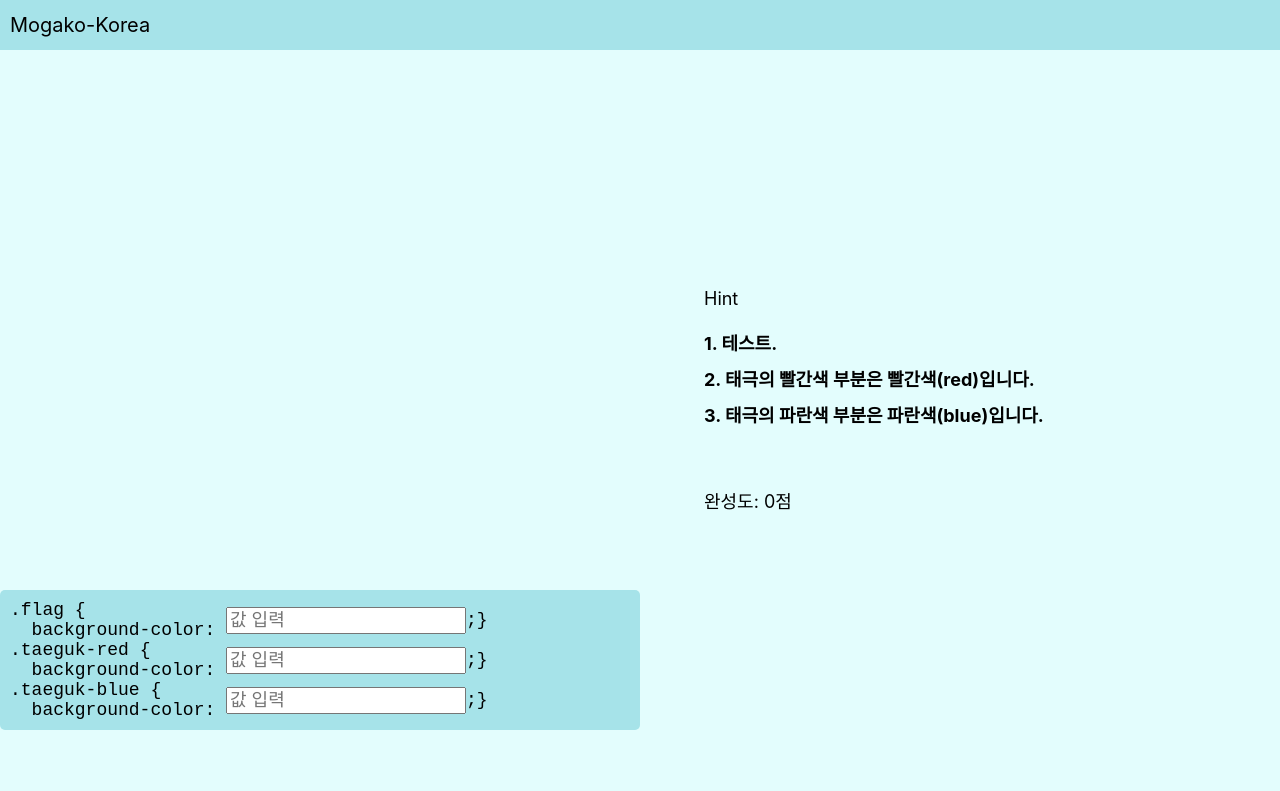
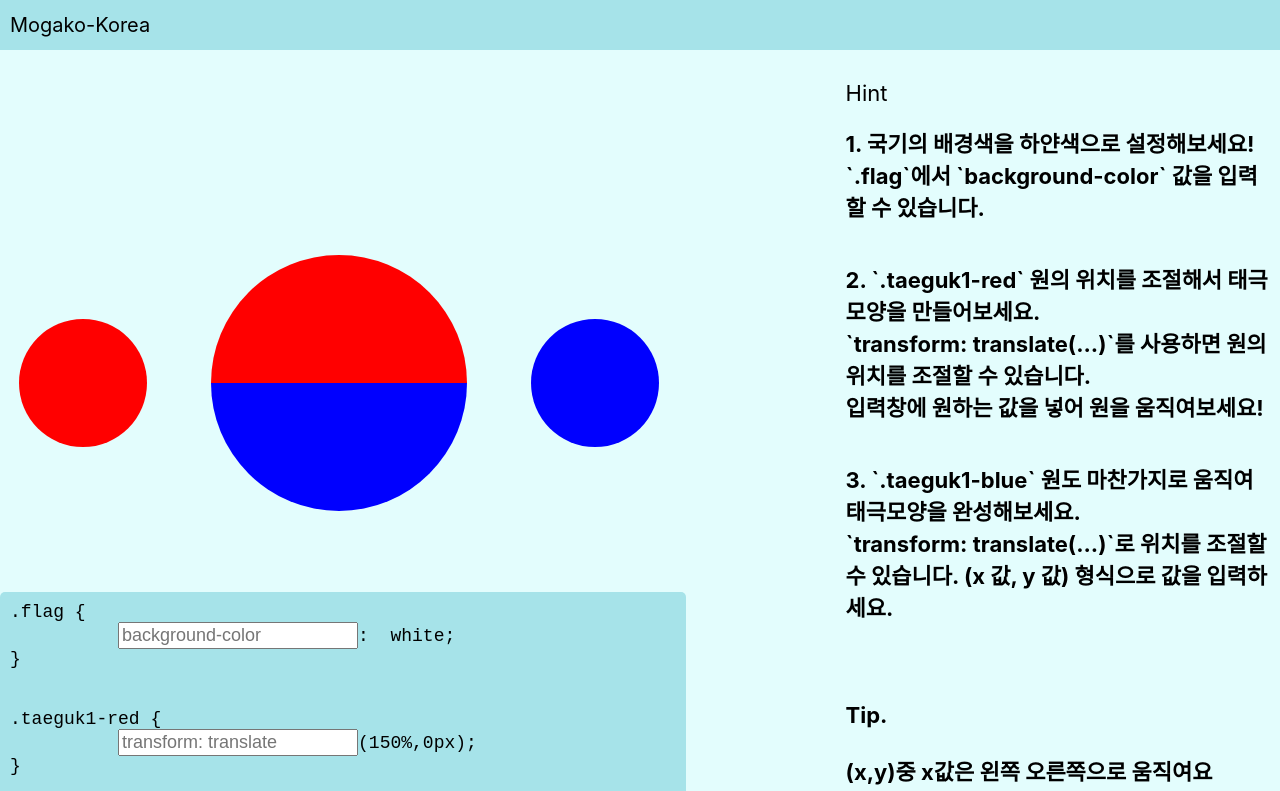
Before and after one commit to MOGAKO-ide/mogako_flag_front, a React (Create React App) app: page /stage2 in a window 1280 px wide. Shown: the top 791 px of the page. Built offline with nearby package versions, Linux system fonts and the light colour scheme.

Commit message:
useState 상태관리 적용, 단계수정병합, 패스워드변경 관련 예외처리

```diff
--- a/src/ChooseStagePage.js
+++ b/src/ChooseStagePage.js
@@ -6,7 +6,8 @@ import Stage2Flag from './images/greece_flag.png';
 import Stage3Flag from './images/germany_flag.png';
 import Stage4Flag from './images/switzerland_flag.png';
 
-function ChooseStagePage() {
+function ChooseStagePage({ user }) {
+  console.log(user); // 콘솔에 정보 넘어왔는지 확인 용도
   const navigate = useNavigate();
 
   const flags = [Stage1Flag, Stage2Flag, Stage3Flag, Stage4Flag];
--- a/src/LoginPage.js
+++ b/src/LoginPage.js
@@ -31,7 +31,7 @@ function Copyright(props) {
 
 const defaultTheme = createTheme();
 
-function LoginPage() {
+function LoginPage({ onLogin, onTokenUpdate }) {
   const navigate = useNavigate();
 
   const [username, setUsername] = React.useState('');
@@ -39,7 +39,15 @@ function LoginPage() {
 
   const handleLogin = () => {
     axiosInstance.post('auth/login', { username, password }).then(response => {
-        console.log(response.data);
+      console.log(response.data);
+      onLogin(username);
+      onTokenUpdate(response.data.value);
+
+      navigate('/choosestage');
+    })
+    .catch(error => {
+      console.error("Login error:", error);
+
     });
 }
 
@@ -51,8 +59,7 @@ function LoginPage() {
       password: password,
     });
 
-    // 로그인 성공 시 단계선택화면으로 이동
-    navigate('/choosestage');
+
   };
 
   return (
--- a/src/MyPage.js
+++ b/src/MyPage.js
@@ -2,7 +2,8 @@ import React from 'react';
 import Button from '@mui/material/Button';
 import { useNavigate } from 'react-router-dom';
 
-function MyPage({ username, userId, onLogout }) {
+function MyPage({ user, onLogout }) {
+  console.log(user);
   const navigate = useNavigate();
 
 
@@ -10,8 +11,8 @@ function MyPage({ username, userId, onLogout }) {
   // 반응형 고려하면 별도의 핸들러 함수를 정의하는 방식이 더 유용하고 확장성 좋음
 
   const handleLogout = () => {
-    // 로그아웃 로직을 처리한 후, 루트 홈페이지(Login)로 이동
-    navigate('/');
+    onLogout();  // App.js의 handleLogout 함수를 호출하여 상태를 초기화
+    navigate('/'); // 로그아웃 로직을 처리한 후, 루트 홈페이지(Login)로 이동
   };
 
   const handleChangePasswordClick = () => {
@@ -28,8 +29,8 @@ function MyPage({ username, userId, onLogout }) {
 
   return (
     <div className="my-page-container">
-      <h2>Welcome, {username}!</h2>
-      <p>Your User ID: {userId}</p>
+      <h2>Welcome, {user}!</h2>  {/* 추후 닉네임 받아오는 것으로 변경 */}
+      <p>Your User ID: {user}</p>
 
       <Button variant="contained" color="primary" onClick={handleLogout}>
         로그아웃
--- a/src/StagePage1.js
+++ b/src/StagePage1.js
@@ -1,6 +1,6 @@
 import React, { useState, useEffect } from 'react';
 import { useNavigate } from 'react-router-dom';
-import './StagePage.css';
+import './StagePage1.css';
 
 function StagePage1() {
   const navigate = useNavigate();  // <-- Declare navigate
--- /dev/null
+++ b/src/StagePage2.css
@@ -0,0 +1,148 @@
+.app {
+  display: flex;
+  align-items: center;
+  padding: 20px; /* 간격 추가 */
+
+  width: 100%;
+}
+
+
+.left, .right {
+  flex: 1;
+  padding: 0px;
+}
+
+.flag {
+  position: relative;  /* 변경된 부분 */
+  background-color: #e3fdfd;
+  top: 7%;
+  width: 53vw;
+  height: 26.5vw;
+  display: flex;
+  justify-content: center;
+  align-items: center;
+  flex-direction: row;
+  gap: 5vw;
+}
+
+.taeguk1-red {
+  position: relative;
+  width: 20vw;
+  height: 10vw;
+  border-top-left-radius: 25vw;
+  border-top-right-radius: 25vw;
+  background: #ff0000;
+  z-index: 1;
+}
+
+.taeguk1-blue {
+  position: relative;
+  width: 20vw;
+  height: 10vw;
+  border-bottom-left-radius: 25vw;
+  border-bottom-right-radius: 25vw;
+  background: #0000ff;
+  z-index: 1;
+}
+
+.movable-red {
+  position: relative;
+  width: 10vw;
+  height: 10vw;
+  border-radius: 50%;
+  background: #ff0000;
+  z-index: 2;
+}
+
+.movable-blue {
+  position: relative;
+  width: 10vw;
+  height: 10vw;
+  border-radius: 50%;
+  background: #0000ff;
+  z-index: 2;
+}
+
+
+
+
+
+
+
+/* 아래는 코드 입력창에 관한 css */
+.code-container {
+  background-color: #A6E3E9;
+  padding: 10px;
+  border-radius: 5px;
+  position: relative;
+  top: 20px;
+  width: 52vw;
+  height: 20%;
+
+}
+
+.input-line {
+  display: flex;
+  align-items: center;
+}
+
+.input-line pre, .input-line input {
+  font-size: 18px;  /* 원하는 크기로 조정 */
+}
+
+
+
+.right p {
+  margin: 10px ;
+  padding-left: 150px;
+  font-size: 22px;  /* 글자 크기 추가 */
+}
+
+.hint {
+  font-weight: bold;
+  margin-top: 20px;
+}
+
+
+
+.top-bar {
+  background-color: #A6E3E9;
+  width: 100%;
+  height: 50px;
+  display: flex;
+  align-items: center;
+  padding-left: 20px;  /* 텍스트와 왼쪽 가장자리 사이의 간격 */
+}
+
+.top-bar span {
+  font-size: 20px;  /* 글자 크기 조절 */
+}
+
+.container {
+  display: flex;
+  flex-direction: column;
+  align-items: center;
+  width: 100%;
+}
+
+
+button {
+  margin-top: 10px;
+  padding: 10px 20px;
+  background-color: #A6E3E9;
+  border: none;
+  border-radius: 5px;
+  cursor: pointer;
+  font-size: 16px;
+  transition: background-color 0.3s;
+}
+
+button:hover {
+  background-color: #89c2d9;
+}
+
+.scoreContainer {
+  display: flex;
+  align-items: center;
+  gap: 40px; /* p 요소와 button 요소 사이의 간격 */
+}
--- a/src/StagePage2.js
+++ b/src/StagePage2.js
@@ -1,39 +1,54 @@
 import React, { useState, useEffect } from 'react';
 import { useNavigate } from 'react-router-dom';
-import './StagePage.css';
+import './StagePage2.css';
 
 function StagePage2() {
   const navigate = useNavigate();
+
   const [flagBgColor, setFlagBgColor] = useState('');
-  const [taegukRedColor, setTaegukRedColor] = useState('');
-  const [taegukBlueColor, setTaegukBlueColor] = useState('');
+  const [taegukRedTranslate, setTaegukRedTranslate] = useState('');
+  const [taegukBlueTranslate, setTaegukBlueTranslate] = useState('');
   const [score, setScore] = useState(0);
 
   useEffect(() => {
     let tempScore = 0;
-    if (flagBgColor === 'white') tempScore += 33;
-    if (taegukRedColor === 'red') tempScore += 33;
-    if (taegukBlueColor === 'blue') tempScore += 34; // 최종 점수를 100점으로 만들기 위해 1점 추가
+    if (flagBgColor === 'background-color') tempScore += 33;
+    if (taegukRedTranslate === "transform: translate"
+    || taegukRedTranslate === "transform:translate"
+    || taegukRedTranslate === "transform : translate") tempScore += 33;
+    if (taegukBlueTranslate === "(-150%,0);" || taegukBlueTranslate === "(-150%);"
+    || taegukBlueTranslate === "(-150%, 0);"
+    || taegukBlueTranslate === "(-150% , 0);"
+    || taegukBlueTranslate === "(-150%,0px);"
+    || taegukBlueTranslate === "(-150% , 0px);"
+    || taegukBlueTranslate === "(-150% ,0px);"
+    || taegukBlueTranslate === "(-150%, 0px);") tempScore += 34;
     setScore(tempScore);
-  }, [flagBgColor, taegukRedColor, taegukBlueColor]);
+}, [flagBgColor, taegukRedTranslate, taegukBlueTranslate]);
+
 
 const dynamicStyles = {
   '.flag': {
-      'backgroundColor': flagBgColor
+    'backgroundColor': flagBgColor === 'background-color' ? 'white' : ''
   },
-    '.taeguk-red': {
-      'backgroundColor': taegukRedColor
+  '.movable-red': {
+    transform: taegukRedTranslate === 'transform: translate' ? 'translate(150%,0px)' : ''
   },
-    '.taeguk-blue': {
-      'backgroundColor': taegukBlueColor
+  '.taeguk1-blue': {
+    transform: taegukBlueTranslate === "(-150%,0);" || taegukBlueTranslate === "(-150%);" ? 'translate(-150%,0px)' : ''
   }
+
   };
+
+  // 배경색 변화
+
+
+
 
   const goToNextLevel = () => {
     alert('다음 난이도로 이동합니다!');
-    navigate('/stage2');
+    navigate('/stage3');
   };
-
 
   return (
     <div className="container">
@@ -44,39 +59,40 @@ function StagePage2() {
       <div className="app">
         <div className="left">
           <div className="flag" style={dynamicStyles['.flag']}>
-            <div className="taeguk-red" style={dynamicStyles['.taeguk-red']}></div>
-            <div className="taeguk-blue" style={dynamicStyles['.taeguk-blue']}></div>
+          <div className="movable-red" style={dynamicStyles['.movable-red']}></div>
+            <div className="taeguk1">
+              <div className="taeguk1-red"></div>
+              <div className="taeguk1-blue"></div>
             </div>
-      <br></br>
+              <div className="movable-blue" style={dynamicStyles['.taeguk1-blue']}></div>
+          </div>
+          <br />
           <div className="code-container">
     <div className="input-line">
-              <pre>.flag {'{\n'}  background-color: </pre>
-              <input
+        <pre>.flag {'{\n'}          <input
             value={flagBgColor}
             onChange={(e) => setFlagBgColor(e.target.value)}
-                placeholder="값 입력"
-              />
-              <pre>;}</pre>
+            placeholder="background-color" />{':  white; \n}'} </pre>
       </div>
+            <br/><br />
+
+
 
             <div className="input-line">
-              <pre>.taeguk-red {'{\n'}  background-color: </pre>
-              <input
-                value={taegukRedColor}
-                onChange={(e) => setTaegukRedColor(e.target.value)}
-                placeholder="값 입력"
-              />
-              <pre>;}</pre>
+              <pre>.taeguk1-red {'{\n'}          <input
+            value={taegukRedTranslate}
+            onChange={(e) => setTaegukRedTranslate(e.target.value)}
+            placeholder="transform: translate" />{'(150%,0px); \n}'} </pre>
       </div>
+              <br /><br />
+
+
 
             <div className="input-line">
-              <pre>.taeguk-blue {'{\n'}  background-color: </pre>
-              <input
-                value={taegukBlueColor}
-                onChange={(e) => setTaegukBlueColor(e.target.value)}
-                placeholder="값 입력"
-              />
-              <pre>;}</pre>
+              <pre>.taeguk1-blue {'{\n'}         transform: translate <input
+                value={taegukBlueTranslate}
+                onChange={(e) => setTaegukBlueTranslate(e.target.value)}
+                placeholder="(-150%, 0);"/>{'\n}'}</pre>
             </div>
           </div>
         </div>
@@ -84,14 +100,19 @@ function StagePage2() {
         <div className="right">
           <p>Hint</p>
           <div className="hint">
-              <p>1. 테스트.</p>
-              <p>2. 태극의 빨간색 부분은 빨간색(red)입니다.</p>
-              <p>3. 태극의 파란색 부분은 파란색(blue)입니다.</p>
+  <p>1. 국기의 배경색을 하얀색으로 설정해보세요! `.flag`에서 `background-color` 값을 입력할 수 있습니다.</p><br />
+  <p>2. `.taeguk1-red` 원의 위치를 조절해서 태극모양을 만들어보세요.<br />
+      `transform: translate(...)`를 사용하면 원의 위치를 조절할 수 있습니다.<br /> 입력창에 원하는 값을 넣어 원을 움직여보세요!</p><br />
+  <p>3. `.taeguk1-blue` 원도 마찬가지로 움직여 태극모양을 완성해보세요.<br />
+      `transform: translate(...)`로 위치를 조절할 수 있습니다. (x 값, y 값) 형식으로 값을 입력하세요.</p><br /><br /><br />
+
+  <p classname="hint"> Tip.<br /><br /> {"("}x,y{")"}중 x값은 왼쪽 오른쪽으로 움직여요 100% = 오른쪽으로 100%, <br />-100% = 왼쪽으로 100%
+  {"("}x,y{")"}중 y값은 위 아래로 움직여요!<br /> 움직일 필요가 없다면 0을 작성해보세요 </p>
 </div>
-            <br></br><br></br>
+
+          <br /><br />
           <div className="scoreContainer">
             <p>완성도: {score}점</p>
-              {/* 점수가 100점일 때만 버튼을 표시 */}
             {score === 100 && <button onClick={goToNextLevel}>다음 난이도</button>}
           </div>
         </div>
```
Also changed, not shown: src/App.js (+19 -16 lines), src/ChangePasswordPage.js (+15 -4 lines), src/StagePage1.css (renamed from src/StagePage.css). Lines whose indentation alone changed are shown as unchanged.
